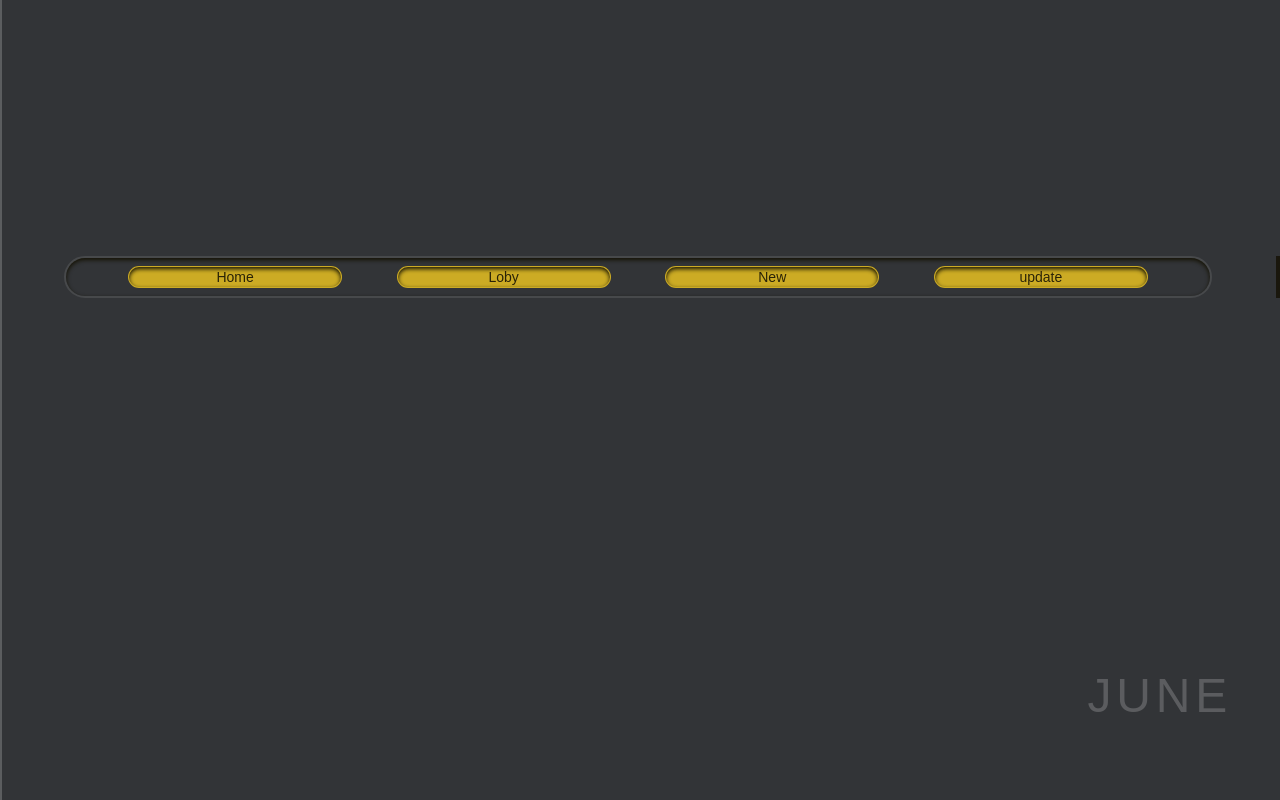
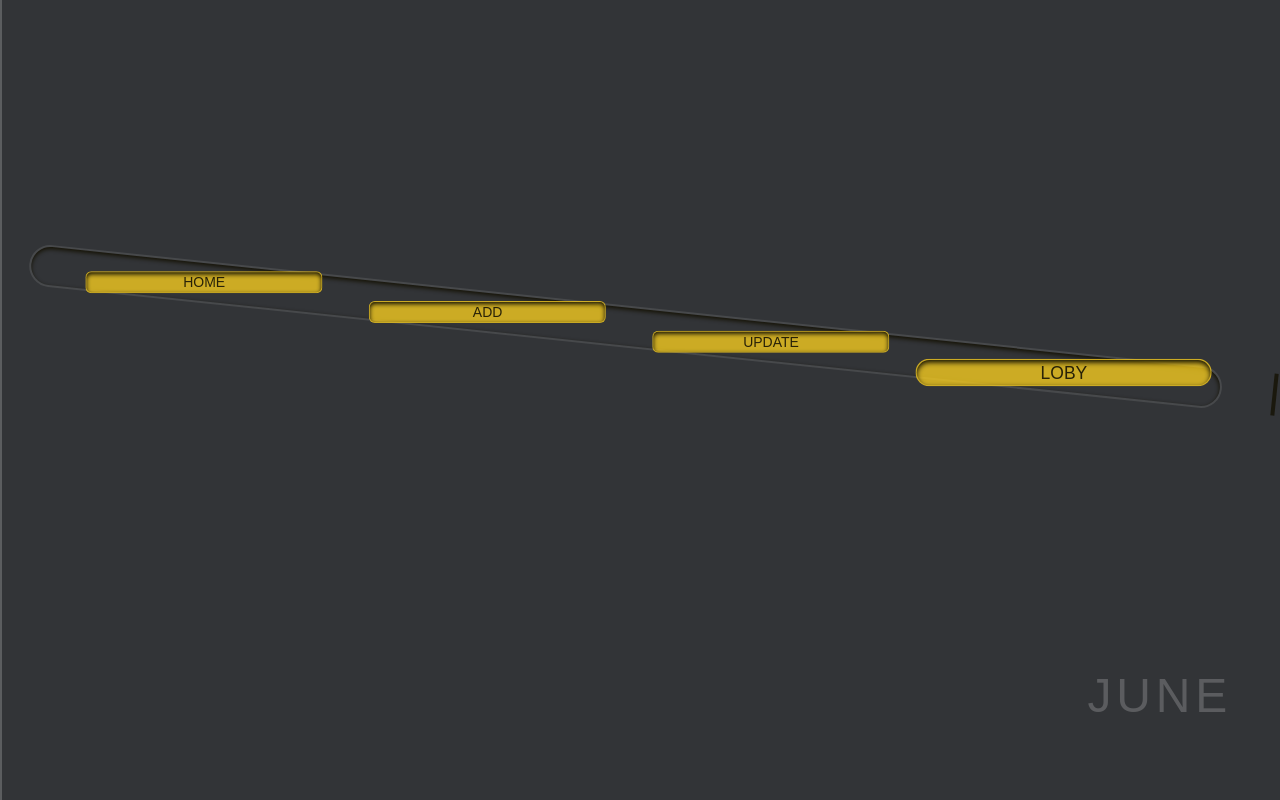
Before and after one commit to thanchi-tr/FooBooRealTime-front-next, a Next.js app: page /home in a window 1280 px wide. Built offline with nearby package versions, Linux system fonts and the light colour scheme; a web font is replaced by a local one.

Commit message:
update layout

```diff
--- a/app/home/page.tsx
+++ b/app/home/page.tsx
@@ -3,9 +3,9 @@ import Link from 'next/link';
 const Home = () => {
     const navs: { name: string, url: string }[] = [
         { name: "Home", url: "/home" },
+        { name: "Add", url: "/create-game" },
+        { name: "update", url: "/update" },
         { name: "Loby", url: "/loby" },
-        { name: "New", url: "/create-game" },
-        { name: "update", url: "/update" }
     ]
 
     return (
@@ -14,14 +14,14 @@ const Home = () => {
                 relative flex
                 h-screen w-screen bg-background`}
         >
-            <div className={`absolute flex mt-[20%]
+            <div className={`absolute flex mt-[24%] rotate-6
                 w-full h-auto border-r-4 border-foregroundShadow/80
 
                 `}>
                 {/* Navigation */}
-                <div className={`flex  h-auto w-[90%] ml-[5%] rounded-full border-2 border-white/10
-                        items-center p-2 justify-evenly grow-0 shrink-0 font-mainfont
-                        shadow-inner shadow-foregroundShadow
+                <div className={`flex  h-auto w-[94%] ml-[2%] rounded-full border-2 border-white/10
+                        items-center pl-2 py-2 justify-evenly grow-0 shrink-0 font-mainfont
+                        shadow-inner shadow-foregroundShadow uppercase
                     `}>
                     {navs.map(
 
@@ -29,9 +29,10 @@ const Home = () => {
                             <Link
                                 key={`nav-${nav.name}`}
                                 className={`
-                                w-[19%] h-auto
-                                shadow-inner shadow-foregroundShadow
-                                bg-foreground/80 rounded-xl hover:text-white
+                                w-[20%] h-auto
+                                ${(nav.name == "Loby") ? "scale-125 rounded-xl bg-foreground/80 border-white translate-x-[4%]" : "rounded-md bg-foreground/80"}
+                                shadow-inner shadow-foregroundShadow -rotate-6
+                                  hover:text-white
                                 hover:bg-foreground border-[0.05px] hover:border-background/80 border-white/0
                                 text-center text-black/80 text-sm
                                 `} href={nav.url}                            >
--- a/components/clients/Animation/SessionPresentation.tsx
+++ b/components/clients/Animation/SessionPresentation.tsx
@@ -180,7 +180,9 @@ const SessionPresentation = () => {
                                 </div>
 
 
-                            : <LoadingScreen></LoadingScreen>}
+                            : <div
+                                className="w-[70%] h-full border-y-4 border-white/20 rounded-lg overflow-clip"
+                            >  <LoadingScreen></LoadingScreen> </div>}
                 </div>
 
             </div>
--- a/components/clients/page/WaitRoomPage.tsx
+++ b/components/clients/page/WaitRoomPage.tsx
@@ -220,15 +220,25 @@ const WaitRoomPage = ({ sessionId }: { sessionId: string }) => {
             bg-foregroundShadow/5 shadow-2xl
             shadow-black rounded-sm
             `}
-
+            onSubmit={(event: React.FormEvent<HTMLFormElement>) => {
+                event.preventDefault(); // Prevent the default form submission behavior
+                setIsAdjustTime((prev) => !prev);
+            }}
         >
             <label
                 className={`absolute top-[15vw]
-                    p-2
+                    p-2 rounded-sm
                     uppercase font-mainfont font-extrabold
                     bg-foreground/80
                     shadow-inner shadow-black`}
+                onClick={() => setIsAdjustTime(prev => !prev)}
             > set game time</label>
+            <div
+                className="absolute top-0 h-full w-full z-0
+                hover:cursor-pointer
+                "
+                onClick={() => setIsAdjustTime(prev => !prev)}
+            ></div>
             <input
                 type="number"
                 spellCheck="false"
@@ -238,10 +248,9 @@ const WaitRoomPage = ({ sessionId }: { sessionId: string }) => {
                     potentialTime = potentialTime < 0 ? 0 : potentialTime;
                     setTime(potentialTime);
                     invoke("SupplyGameTime", potentialTime);
-                    console.log(potentialTime);
                 }} // Update state on input change
                 placeholder="Enter your answer"
-                className={`box-border
+                className={`box-border z-50
                     bg-foreground rounded-md text-textColour text-3xl pl-2 text-center
                     font-mainfont w-1/6 aspect-square scale-125 overflow-hidden
                     appearance-none focus:outline-none`}
```
